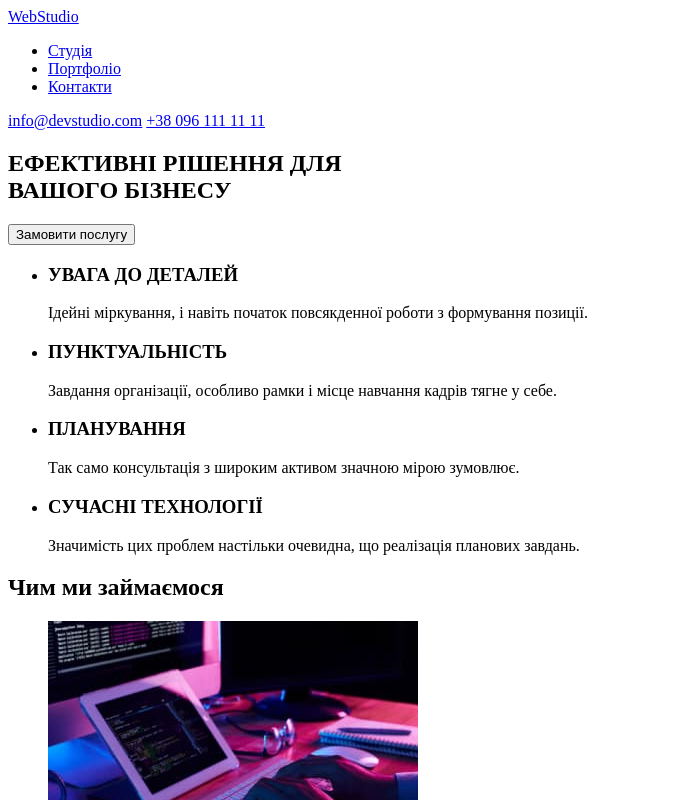
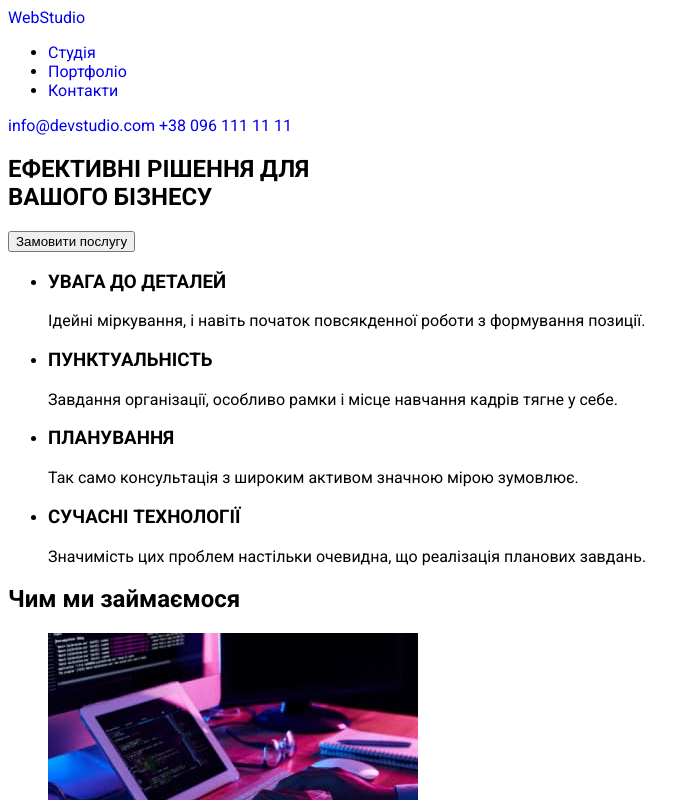
Before and after one commit to StepaniukYurii/goit-markup-hw-02, a plain HTML site: page index.html in a window 1280 px wide. Shown: the top 800 px of the page, without its empty margins (0-700 px from the left). Drawn offline with Linux system fonts and the light colour scheme.

Commit message:
change font

```diff
--- a/css/style.css
+++ b/css/style.css
@@ -1,3 +1,6 @@
 body {
-  color: 212121;
+  font-family: "Roboto";
 }
+a {
+  text-decoration: none;
+}
```
Also changed, not shown: index.html (line endings or trailing spaces).
